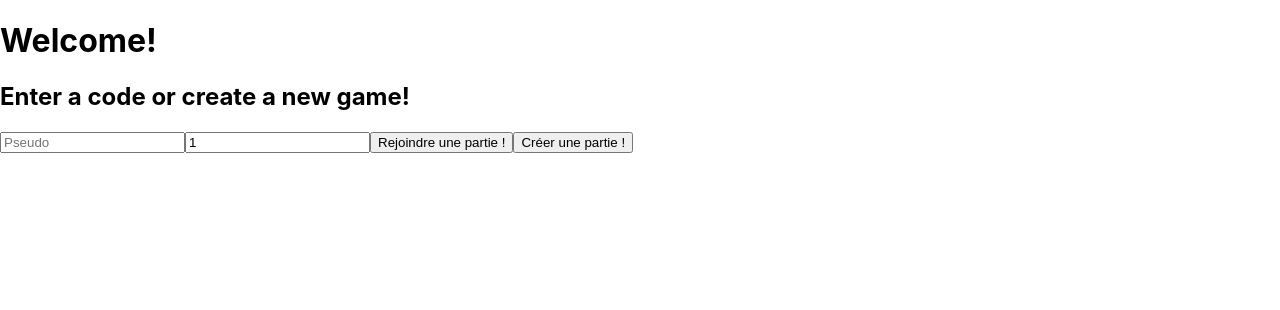
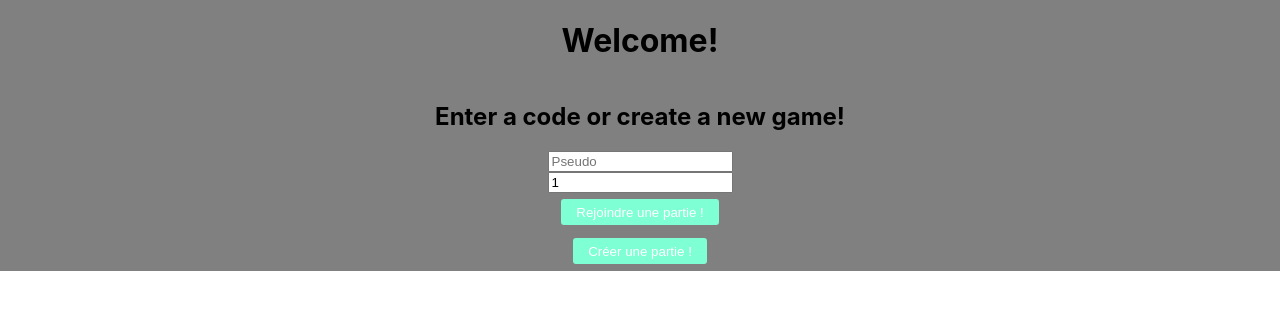
Before and after one commit to jojolacarotte/Skribbl, a React (Create React App) app: page / in a window 1280 px wide. Shown: the top 310 px of the page. Built offline with nearby package versions, Linux system fonts and the light colour scheme; no server answers.

Commit message:
styled component button and li

```diff
--- a/src/components/App.css
+++ /dev/null
@@ -1,3 +0,0 @@
-.accueil {
-  background-color: gray;
-}
--- /dev/null
+++ b/src/components/Button.js
@@ -0,0 +1,15 @@
+import styled, { css } from 'styled-components'
+
+export const Button = styled.button`
+  background: transparent;
+  border-radius: 3px;
+  border: 2px solid aquamarine;
+  color: aquamarine;
+  margin: 0.5em 1em;
+  padding: 0.25em 1em;
+
+  ${props => props.primary && css`
+    background: aquamarine;
+    color: white;
+  `}
+`;
--- /dev/null
+++ b/src/components/Login.css
@@ -0,0 +1,6 @@
+.accueil {
+  background-color: gray;
+  display: flex;
+  flex-direction: column;
+  align-items: center;
+}
--- a/src/components/Login.js
+++ b/src/components/Login.js
@@ -4,6 +4,7 @@ import { useHistory } from 'react-router-dom';
 import { useSocket } from '../contexts/SocketProvider';
 
 import { addPlayer } from '../actions';
+import { Button } from './Button';
 
 export default function Login() {
 
@@ -44,9 +45,9 @@ export default function Login() {
       <input type="text" placeholder="Pseudo" name="pseudo" value={pseudo} onChange={e => setPseudo(e.target.value)} />
       <input type="text" placeholder="Code Room" name="roomCode" value={roomCode} onChange={e => setRoomCode(e.target.value)} />
 
-      <button name="join" onClick={joinGame}>Rejoindre une partie !</button>
+      <Button primary name="join" onClick={joinGame}>Rejoindre une partie !</Button>
 
-      <button name="create" onClick={createGame}>Créer une partie !</button>
+      <Button primary name="create" onClick={createGame}>Créer une partie !</Button>
 
     </div>
   );
--- a/src/components/PlayersList.js
+++ b/src/components/PlayersList.js
@@ -1,4 +1,6 @@
 import { useSelector } from 'react-redux';
+
+import { Item } from "./Title";
 
 
 export default function PlayerList() {
@@ -11,10 +13,10 @@ export default function PlayerList() {
             <h1 className="title">Joueurs ({players.length})</h1>
             <ul>
                 {Object.keys(players).map(key =>
-                    <li key={key}>
+                    <Item key={key}>
                         <h1>{players[key].pseudo}</h1>
                         <h2>{players[key].points} {players[key].points > 0 ? 'points' : 'point'}</h2>
-                    </li>
+                    </Item>
                 )}
             </ul>
         </div>
--- /dev/null
+++ b/src/components/Title.js
@@ -0,0 +1,5 @@
+import styled, { css } from 'styled-components'
+
+export const Item = styled.li`
+list-style-type:none;
+`;
--- a/src/index.js
+++ b/src/index.js
@@ -1,6 +1,7 @@
 import React from 'react';
 import ReactDOM from 'react-dom';
 import './index.css';
+import './components/Login.css';
 import App from './components/App';
 import reportWebVitals from './reportWebVitals';
 
```
Also changed, not shown: 1 other file (tests, documents, lock files or other folders).
